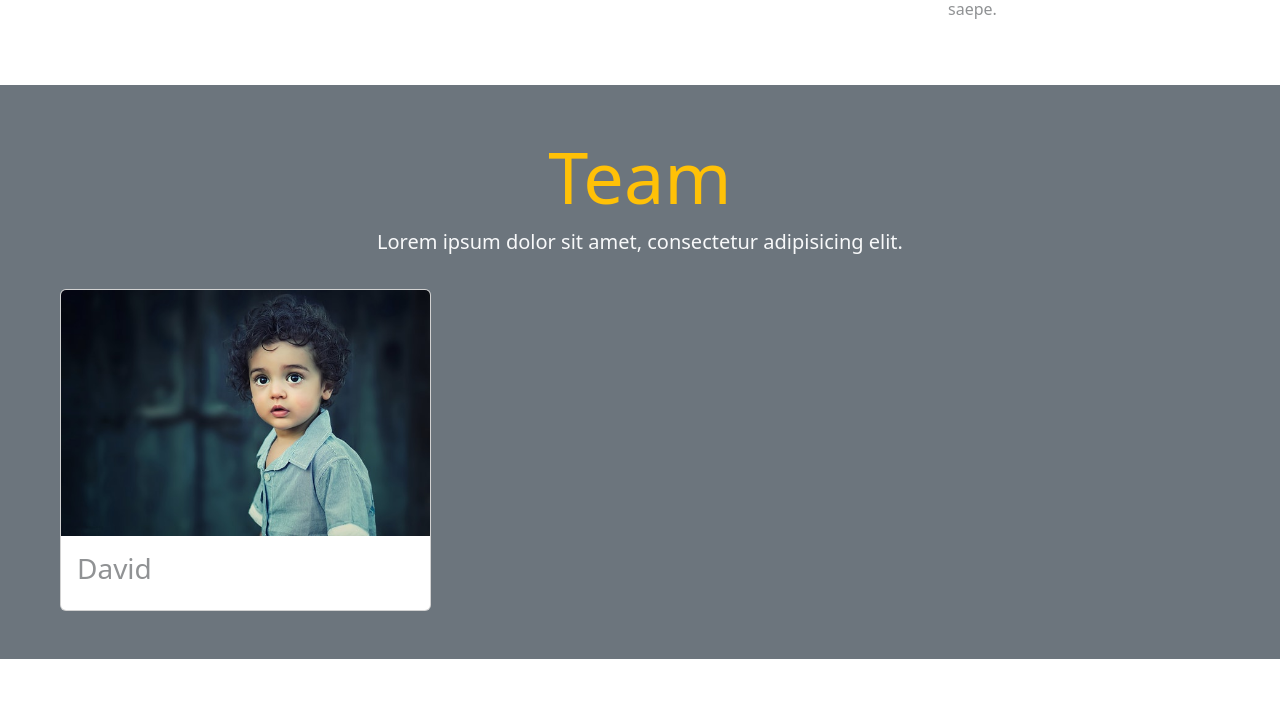
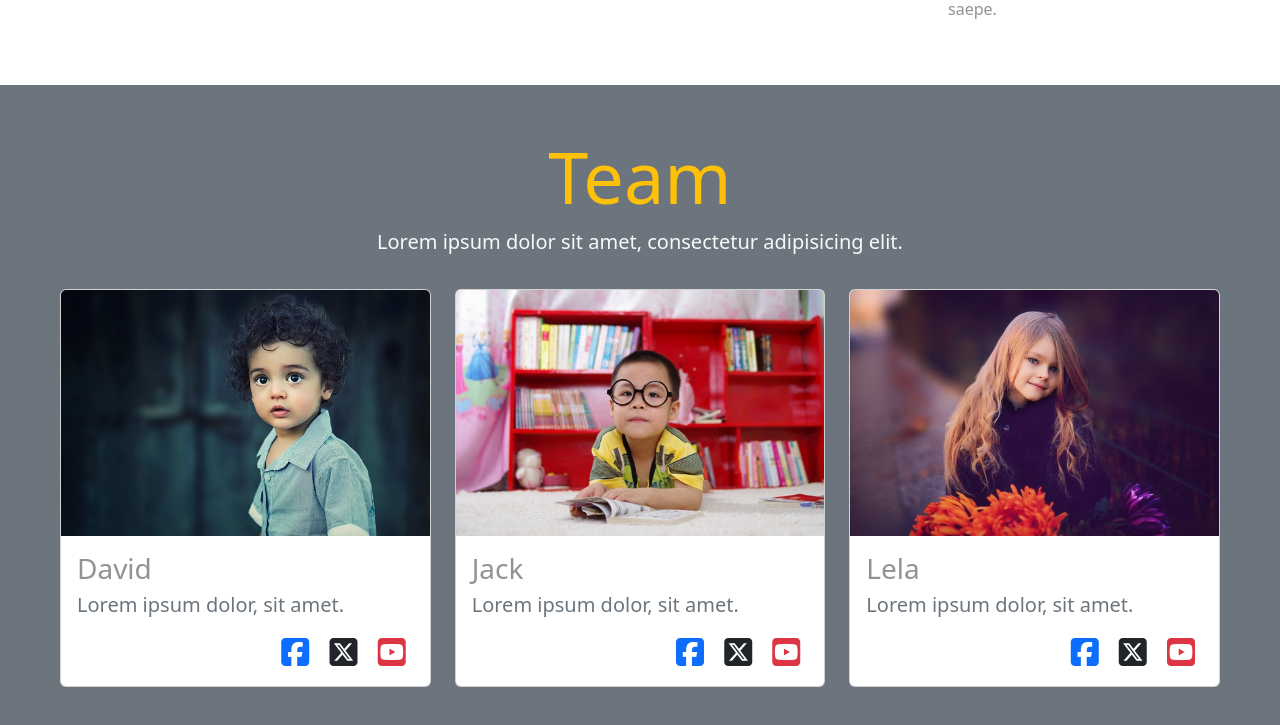
Before and after one commit to dmeskhi/bootstrap, a plain HTML site: page index.html in a window 1280 px wide. Shown: the part 2001-2726 px from the top of the page. Before the commit the page ends 2660 px from the top, so only its background shows below. Drawn offline with nearby package versions, Linux system fonts and the light colour scheme.

Commit message:
Finish team section

```diff
--- a/index.html
+++ b/index.html
@@ -207,21 +207,65 @@
          </div>
         <!-- end of title -->
          <div class="row">
-          <div class="col-lg-4">
+          <div class="col-lg-4 col-sm-10 mx-auto mb-4">
             <div class="card">
               <img src="images/kid1.jpg" class="card-img-top">
               <div class="card-body">
                 <div class="card-title">
                   <h3 class="text-body-tertiary">David</h3>
                 </div>
+                <div class="card-subtitle">
+                  <p class="lead text-secondary">
+                    Lorem ipsum dolor, sit amet.
+                  </p>
+                </div>
+                <div class="text-end">
+                  <a href="#"><i class="fa-brands fa-square-facebook fa-2x mx-2 text-primary"></i></a>
+                  <a href="#"><i class="fa-brands fa-square-x-twitter fa-2x mx-2 text-dark"></i></a>
+                  <a href="#"><i class="fa-brands fa-square-youtube fa-2x mx-2 text-danger"></i></a>
+                </div>
               </div>
             </div>
           </div>
-          <div class="col-lg-4">
-
+          <div class="col-lg-4 col-sm-10 mx-auto mb-4">
+            <div class="card">
+              <img src="images/kid2.jpg" class="card-img-top">
+              <div class="card-body">
+                <div class="card-title">
+                  <h3 class="text-body-tertiary">Jack</h3>
+                </div>
+                <div class="card-subtitle">
+                  <p class="lead text-secondary">
+                    Lorem ipsum dolor, sit amet.
+                  </p>
+                </div>
+                <div class="text-end">
+                  <a href="#"><i class="fa-brands fa-square-facebook fa-2x mx-2 text-primary"></i></a>
+                  <a href="#"><i class="fa-brands fa-square-x-twitter fa-2x mx-2 text-dark"></i></a>
+                  <a href="#"><i class="fa-brands fa-square-youtube fa-2x mx-2 text-danger"></i></a>
+                </div>
+              </div>
+            </div>
           </div>
-          <div class="col-lg-4">
-
+          <div class="col-lg-4 col-sm-10 mx-auto mb-4">
+            <div class="card">
+              <img src="images/kid3.jpg" class="card-img-top">
+              <div class="card-body">
+                <div class="card-title">
+                  <h3 class="text-body-tertiary">Lela</h3>
+                </div>
+                <div class="card-subtitle">
+                  <p class="lead text-secondary">
+                    Lorem ipsum dolor, sit amet.
+                  </p>
+                </div>
+                <div class="text-end">
+                  <a href="#"><i class="fa-brands fa-square-facebook fa-2x mx-2 text-primary"></i></a>
+                  <a href="#"><i class="fa-brands fa-square-x-twitter fa-2x mx-2 text-dark"></i></a>
+                  <a href="#"><i class="fa-brands fa-square-youtube fa-2x mx-2 text-danger"></i></a>
+                </div>
+              </div>
+            </div>
           </div>
          </div>
       </div>
```
